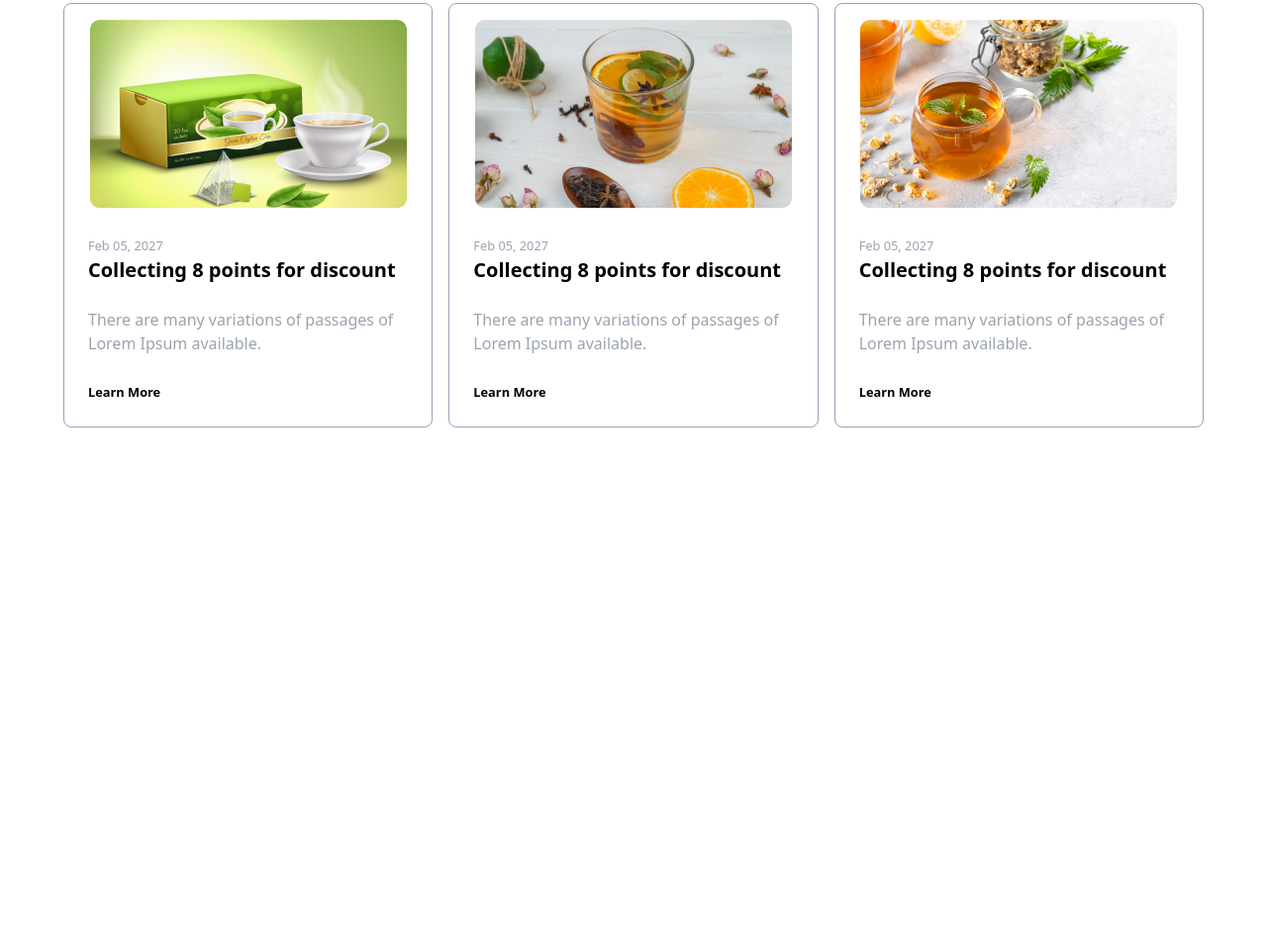
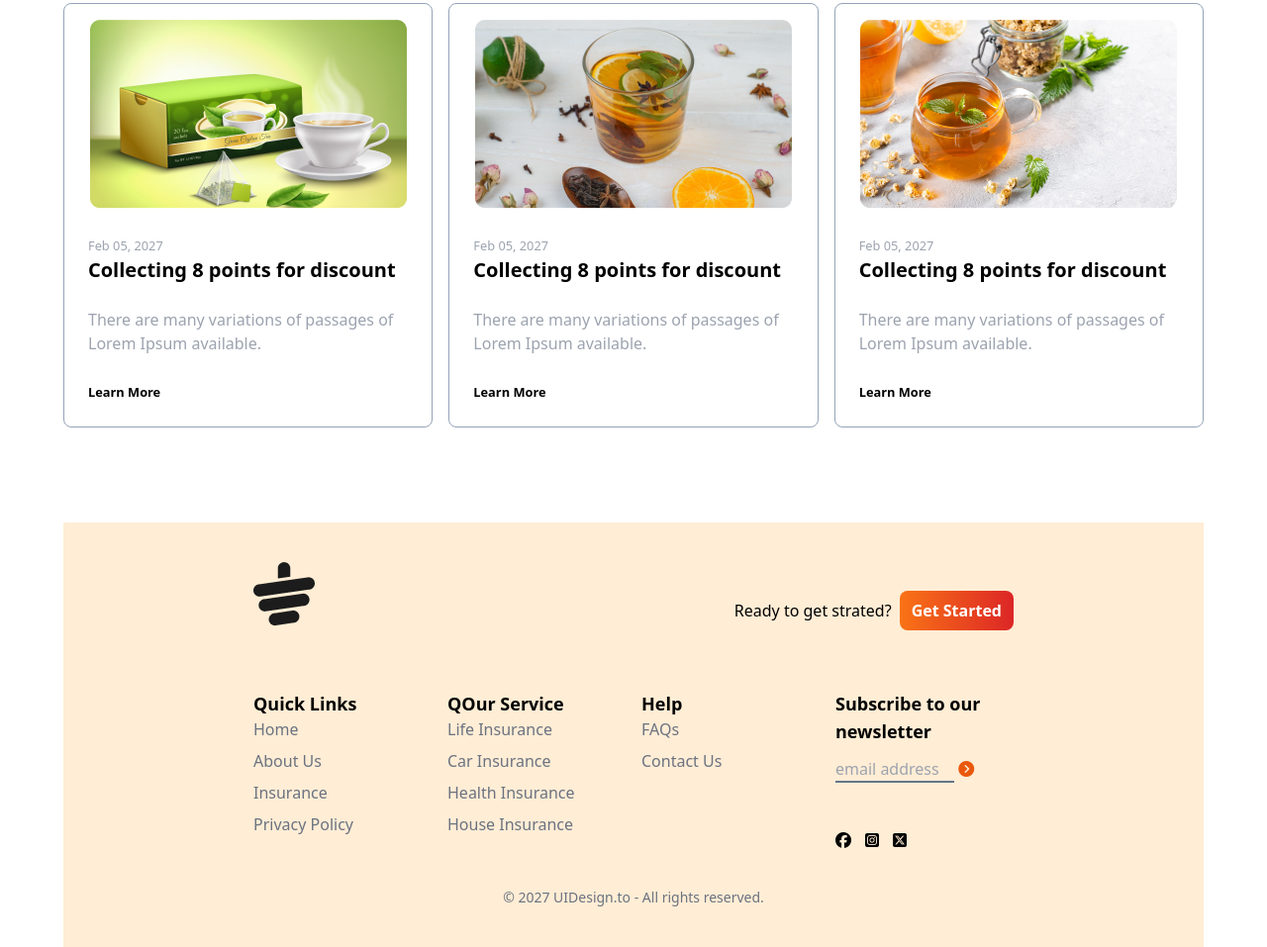
Before and after one commit to GD-gm/Tea-House-website-design, a plain HTML site: page index.html in a window 1280 px wide. Shown: the part 2818-3775 px from the top of the page at 99% size. Before the commit the page ends 3346 px from the top, so only its background shows below. Drawn offline with nearby package versions, Linux system fonts and the light colour scheme.

Commit message:
all done

```diff
--- a/index.html
+++ b/index.html
@@ -408,7 +408,137 @@
     </main>
 
 
-    <footer>
+    <footer class="bg-orange-100  px-4 py-10 md:px-16">
+
+
+      <div class="w-9/12 mx-auto">
+
+
+        <!-- logo -->
+         <div class="mb-8 flex justify-between">
+
+          <img class="mb-8" src="images/cup.png" alt="">
+
+          <div class="flex items-center gap-2">
+            <h4>Ready to get strated?</h4>
+            <button class="bg-gradient-to-r from-orange-500 to-red-600 px-3 py-2 rounded-lg text-white font-bold " >Get Started</button>
+
+          </div>
+
+         </div>
+
+
+         <!-- links -->
+
+         <div class="grid grid-cols-1 md:grid-cols-2 lg:grid-cols-4 gap-4">
+
+          <!-- first column -->
+
+          <div>
+            <h3 class="font-bold text-lg">Quick Links</h3>
+            <ul class="space-y-2 text-gray-500">
+
+              <li>
+                <a class="hover:text-orange-600" href="#">Home</a>
+              </li>
+
+              <li>
+                <a class="hover:text-orange-600" href="#">About Us</a>
+              </li>
+
+              <li>
+                <a class="hover:text-orange-600" href="#">Insurance</a>
+              </li>
+
+              <li>
+                <a class="hover:text-orange-600" href="#">Privacy Policy</a>
+              </li>
+
+
+            </ul>
+          </div>
+
+          <!-- 2nd column -->
+
+          <div>
+            <h3 class="font-bold text-lg">QOur Service</h3>
+            <ul class="space-y-2 text-gray-500">
+
+              <li>
+                <a class="hover:text-orange-600" href="#">Life Insurance</a>
+              </li>
+
+              <li>
+                <a class="hover:text-orange-600" href="#">Car Insurance</a>
+              </li>
+
+              <li>
+                <a class="hover:text-orange-600" href="#">Health Insurance</a>
+              </li>
+
+              <li>
+                <a class="hover:text-orange-600" href="#">House Insurance</a>
+              </li>
+
+
+            </ul>
+          </div>
+
+          <!-- 3rd column -->
+
+          <div>
+            <h3 class="font-bold text-lg">Help</h3>
+            <ul class="space-y-2 text-gray-500">
+
+              <li>
+                <a class="hover:text-orange-600" href="#">FAQs</a>
+              </li>
+
+              <li>
+                <a class="hover:text-orange-600" href="#">Contact Us</a>
+              </li>
+
+
+            </ul>
+          </div>
+
+          <!-- 4th column -->
+
+          <div>
+            <h3 class="font-bold text-lg mb-3">Subscribe to our newsletter</h3>
+            <div class="flex flex-col space-y-2">
+
+              <div>
+                <input placeholder="email address" type="text" class="bg-transparent border-b-2 border-slate-500 w-4/6 ">
+
+                <i class="fa-solid fa-circle-chevron-right text-orange-600  w-10 h-10"></i>
+
+                <div class="flex justify-center w-2/5 mb-2 mt-8 justify-between">
+
+                  <i class="fa-brands fa-facebook"></i>
+
+                  <i class="fa-brands fa-square-instagram"></i>
+
+                  <i class="fa-brands fa-square-x-twitter"></i>
+
+                </div>
+
+              </div>
+
+
+            </div>
+
+          </div>
+
+
+         </div>
+
+           <div class="text-center pt-4 mt-4">
+            <p class="text-gray-500 text-sm">© 2027 UIDesign.to - All rights reserved.</p>
+           </div>
+      </div>
+
+
 
     </footer>
 
```
